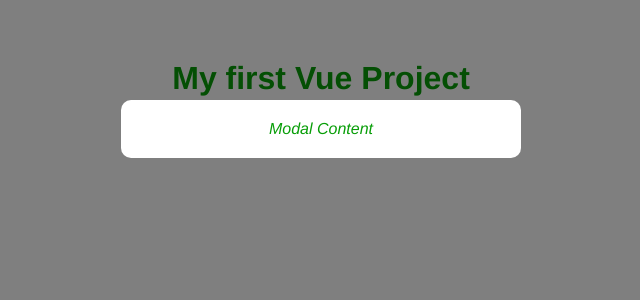
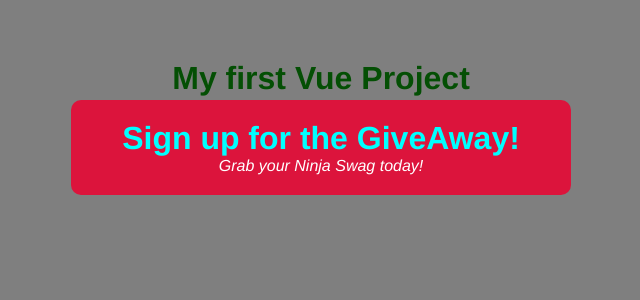
Before and after one commit to ViuCoding/netninja-vue3-tuts, a Vue app: page / in a window 1280 px wide. Shown: the top 300 px of the page, without its empty margins (319-959 px from the left). Built offline with nearby package versions, Linux system fonts and the light colour scheme.

Commit message:
Passing data to child components using Props and data binding

```diff
--- a/src/App.vue
+++ b/src/App.vue
@@ -1,6 +1,6 @@
 <template>
-  <h1>{{ title }}</h1>
-  <Modal />
+  <h1 class="nino">{{ title }}</h1>
+  <Modal :header="header" :text="text" theme="sale" />
 </template>
 
 <script>
@@ -12,6 +12,8 @@
   data() {
     return {
       title: "My first Vue Project",
+      header: "Sign up for the GiveAway!",
+      text: "Grab your Ninja Swag today!",
     };
   },
 
@@ -20,7 +22,6 @@
 </script>
 
 <style>
-
 #app {
   font-family: Avenir, Helvetica, Arial, sans-serif;
   -webkit-font-smoothing: antialiased;
@@ -30,7 +31,7 @@
   margin-top: 60px;
 }
 
-h1 {
+.nino {
   border-bottom: 1px solid grey;
   display: inline-block;
   padding-bottom: 10px;
--- a/src/components/Modal.vue
+++ b/src/components/Modal.vue
@@ -1,14 +1,21 @@
 <template>
   <div class="backdrop">
-    <div class="modal">
-      <p>Modal Content</p>
+    <div class="modal" :class="{ sale: theme === 'sale' }">
+      <h1>{{ header }}</h1>
+      <p>{{ text }}</p>
     </div>
   </div>
 </template>
 
+<script>
+export default {
+  props: ["header", "text", "theme"],
+};
+</script>
+
 <style>
 .modal {
-  width: 400px;
+  width: 500px;
   padding: 20px;
   margin: 100px auto;
   background: white;
@@ -23,5 +30,12 @@
   height: 100%;
 }
 
+.modal.sale {
+  background: crimson;
+  color: white;
+}
 
+.modal.sale h1 {
+  color: aqua;
+}
 </style>
```
